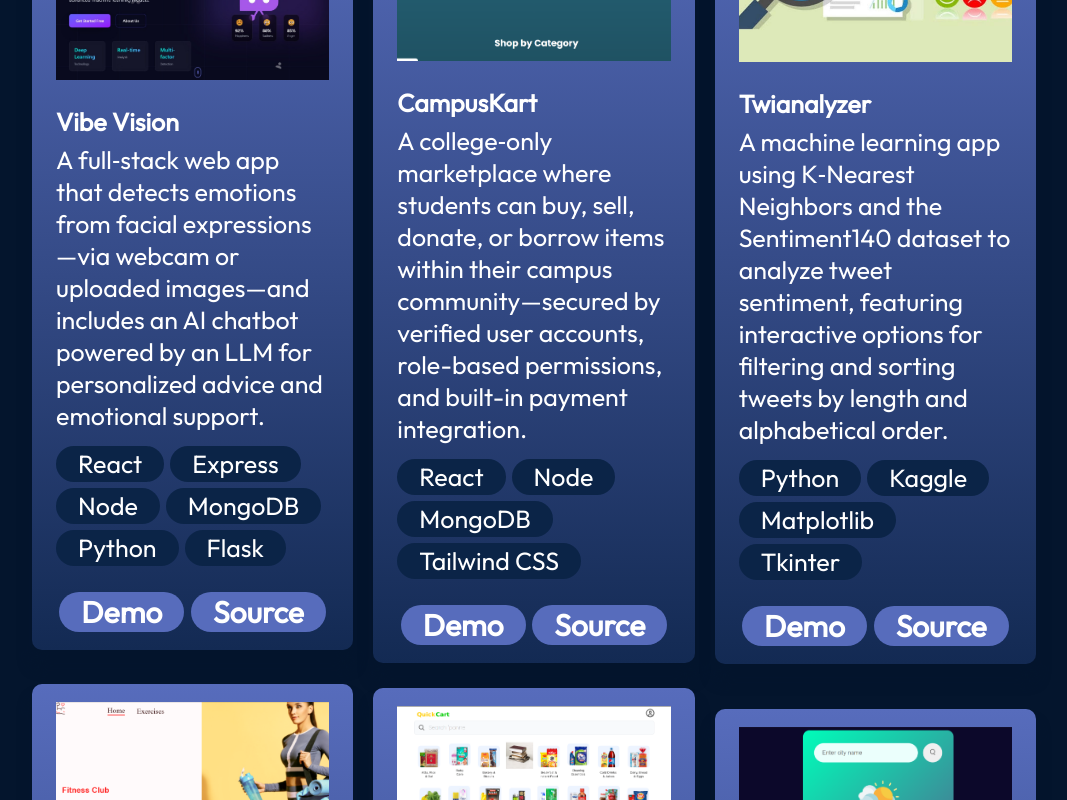
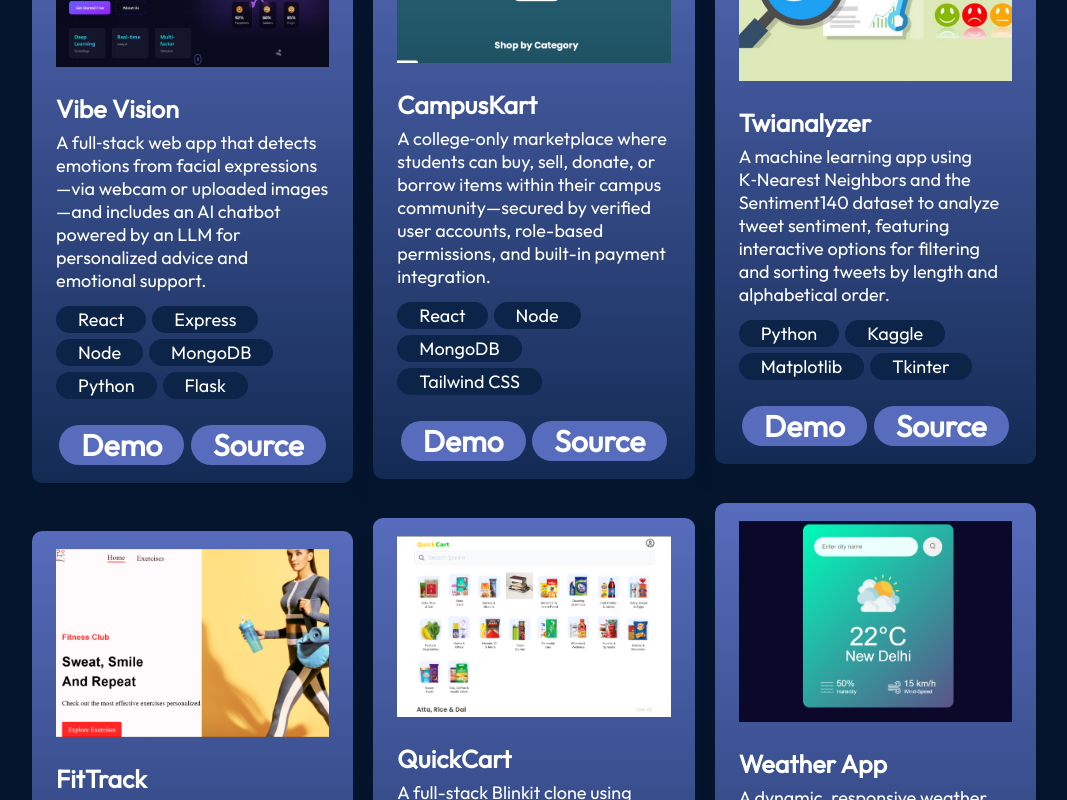
Before and after one commit to Smriti780/Portfolio, a React (Vite) app: page / in a window 1280 px wide. Shown: the part 2780-3580 px from the top of the page, without its empty margins (106-1173 px from the left). Built offline with nearby package versions, Linux system fonts and the light colour scheme.

Commit message:
commited

```diff
--- a/src/components/Projects/ProjectCard.module.css
+++ b/src/components/Projects/ProjectCard.module.css
@@ -21,8 +21,8 @@
 
 .description {
   margin-top: 6px;
-  font-size: 25px;
-  font-weight: 400;
+  font-size: 18px;
+  font-weight: 300;
 }
 
 .skills {
@@ -36,8 +36,8 @@
 }
 
 .skill {
-  font-size: 25px;
-  font-weight: 400;
+  font-size: 18px;
+  font-weight: 300;
   border-radius: 100px;
   background: var(--color-dark);
   padding: 2px 22px;
```
